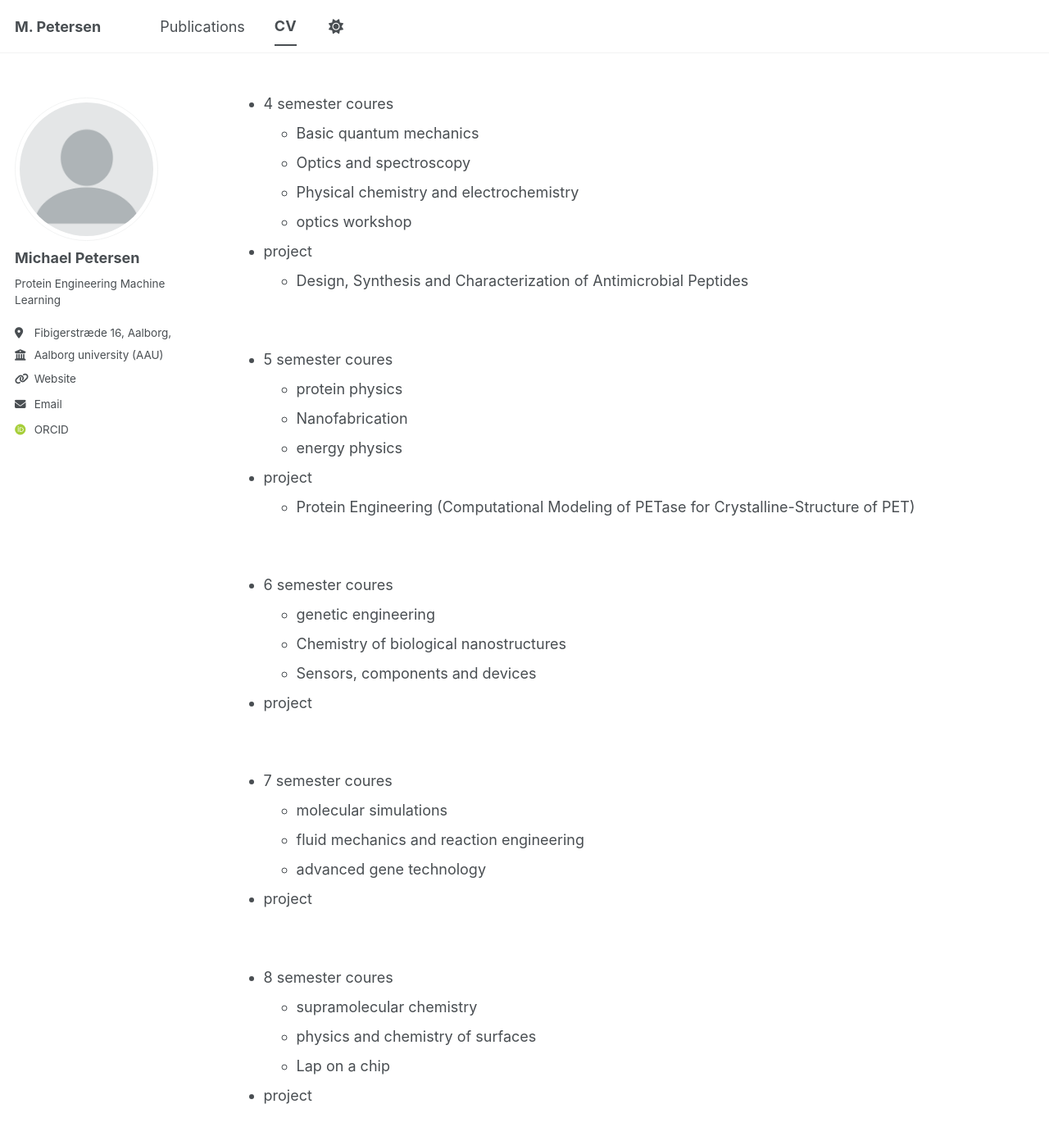
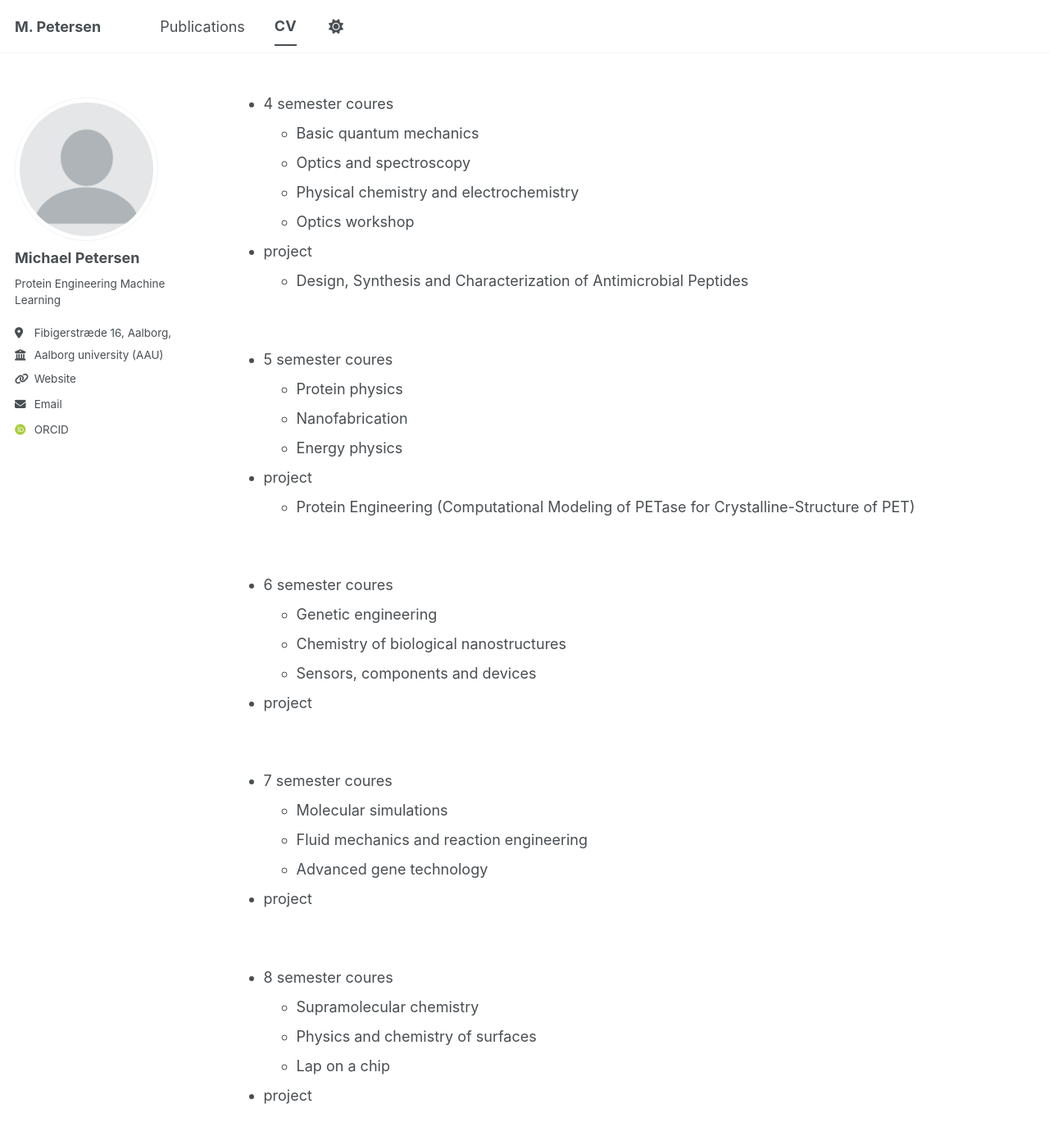
Before and after one commit to michipetersen18-rgb/cv_michael, a Jekyll site: the page built from _pages/cv.md, in a window 1280 px wide and 1400 px high, scrolled down 1208 px. Shown: the top 1386 px of the window at 82% size. Built offline with Jekyll 4.4.1, drawn with Linux system fonts in a browser that asks for light colours; some web fonts are replaced; a script bundle is joined from its source files by our own code; library files that are not in the unit come from our copies; some of the changed text lies outside the part shown.

Commit message:
Update cv.md

```diff
--- a/_pages/cv.md
+++ b/_pages/cv.md
@@ -26,7 +26,7 @@ educational lectures and project experience
 &nbsp;
 * 1 semester coures
     * Electromagntisme 1
-    * problem based learning (PBL)
+    * Problem based learning (PBL)
     * calculus
 * project
     * Measuring on nanoscale - A look into Absorptions Spectroscopy and Atomic Force Microscopy
@@ -34,7 +34,7 @@ educational lectures and project experience
 
 &nbsp;
 * 2 semester coures
-    * linear algebra
+    * Linear algebra
     * General and inorganic chemistry
     * Basic mechanics and thermodynamics
 * project
@@ -55,16 +55,16 @@ educational lectures and project experience
     * Basic quantum mechanics
     * Optics and spectroscopy
     * Physical chemistry and electrochemistry
-    * optics workshop
+    * Optics workshop
 * project
     * Design, Synthesis and Characterization of Antimicrobial Peptides
 
 
 &nbsp;
 * 5 semester coures
-    * protein physics
+    * Protein physics
     * Nanofabrication
-    * energy physics
+    * Energy physics
 * project
     * Protein Engineering (Computational Modeling of PETase for Crystalline-Structure of PET)
 
@@ -72,23 +72,23 @@ educational lectures and project experience
 &nbsp;
 
 * 6 semester coures
-    * genetic engineering
+    * Genetic engineering
     * Chemistry of biological nanostructures
     * Sensors, components and devices
 * project
 
 &nbsp;
  * 7 semester coures
-    * molecular simulations
-    * fluid mechanics and reaction engineering
-    * advanced gene technology
+    * Molecular simulations
+    * Fluid mechanics and reaction engineering
+    * Advanced gene technology
 * project
 
 &nbsp;
 
  * 8 semester coures
-    * supramolecular chemistry
-    * physics and chemistry of surfaces
+    * Supramolecular chemistry
+    * Physics and chemistry of surfaces
     * Lap on a chip
 * project
 
@@ -108,7 +108,7 @@ Skills
 * Computational modeling of de novo proteins
 * Enzyme catalysis
 * Electrospinning
-* 3D printing extrusion and resin
+* 3D printing, extrusion, and resin
 
 
 Publications
```
